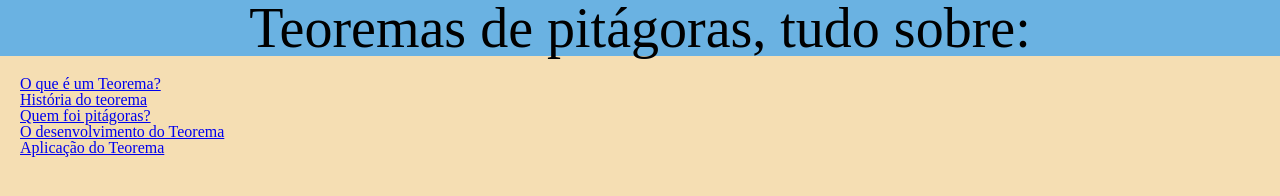
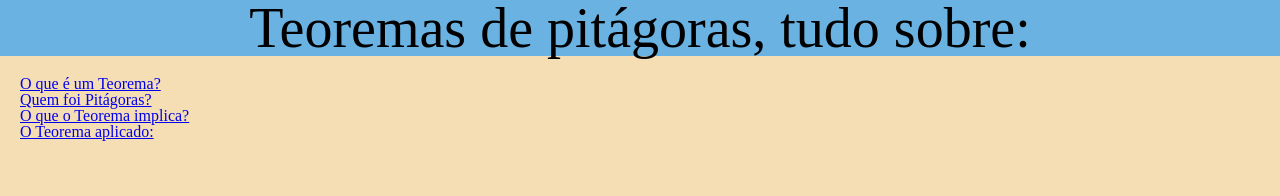
Before and after one commit to Pedrojoseroza/Praticas-e-ideias-, a plain HTML site: page Pitagoras/index.html in a window 1280 px wide. Drawn offline with Linux system fonts and the light colour scheme.

Commit message:
Imagens e alterações

```diff
--- a/Pitagoras/index.html
+++ b/Pitagoras/index.html
@@ -19,28 +19,19 @@
         <section>
     <ol>
         <li>
-            <a href="#DEFINIÇÃO">O que é um Teorema?
-            </a>
+         <a href="#">O que é um Teorema?</a>
         </li>
         <li>
-           <a href="#HISTORIA">História do teorema</a>
-            <ol>
-                <li>
-                    <a href="#PITAGORAS">Quem foi pitágoras?</a>
-                </li>
-                <li>
-                    <a href="#TEOREMA">
-                        O desenvolvimento do Teorema
-                    </a>
-                </li>
-            </ol>
+            <a href="#">Quem foi Pitágoras?</a>
         </li>
         <li>
-            <a href="#PARTEDIFICIL">
-                Aplicação do Teorema
-            </a>
+            <a href="#">O que o Teorema implica?</a>
+        </li>
+        <li>
+           <a href="#">O Teorema aplicado:</a>
         </li>
     </ol>
+
         </section>
     </main>
 </body>
```
Also changed, not shown: Pitagoras/imagens/Desenho_do_Teorema.png (added), Pitagoras/imagens/Rosto_de_Pitagoras.png (added).
